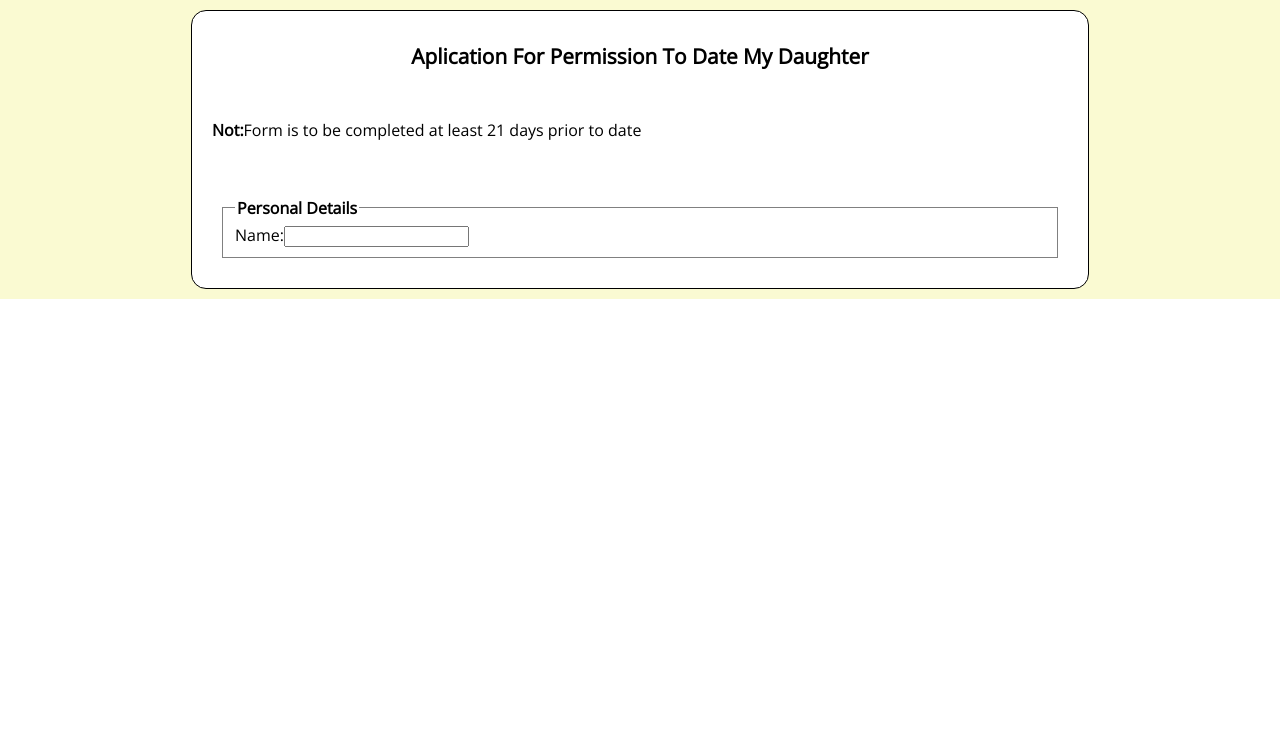
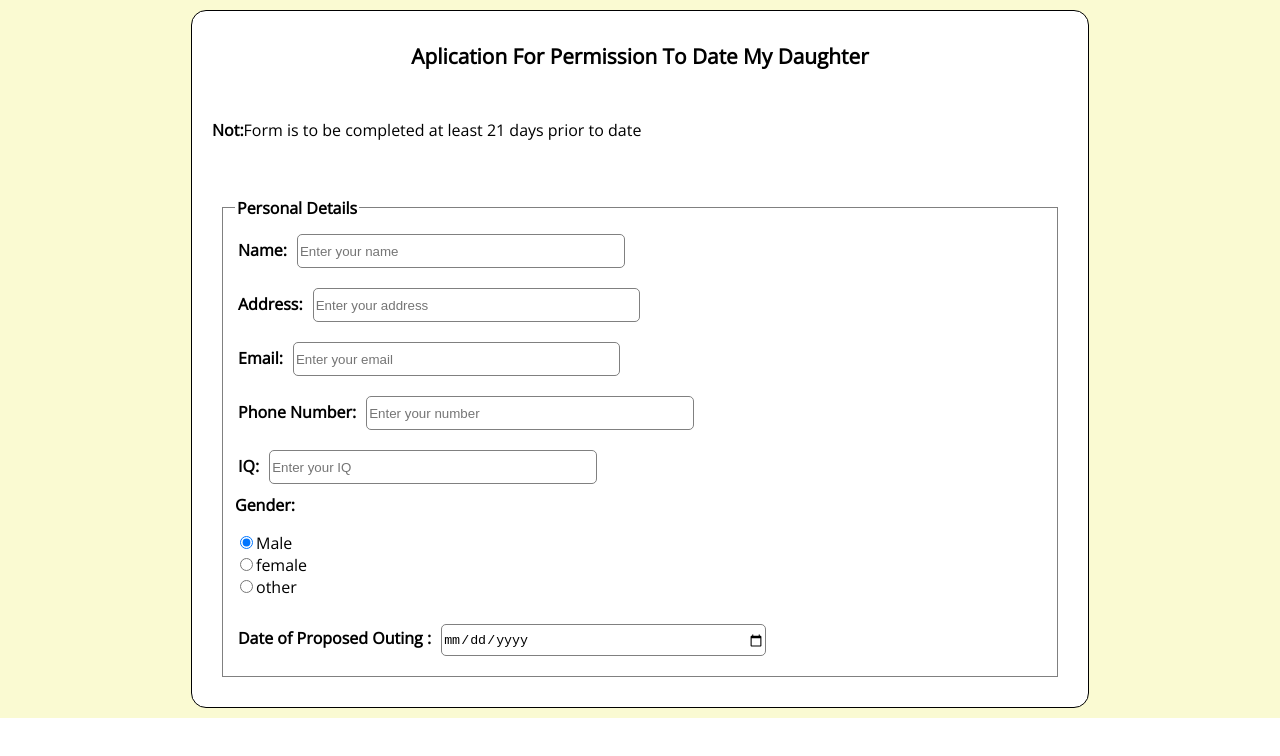
Before and after one commit to amirSh10/css-project-sample, a React app: page / in a window 1280 px wide. Built offline with nearby package versions, Linux system fonts and the light colour scheme.

Commit message:
complete the first part of form

```diff
--- a/src/component/Form.js
+++ b/src/component/Form.js
@@ -2,27 +2,99 @@ import "./style/style.css";
 function Form_date() {
   return (
     <>
-      <main className="flex_of_main_tag" >
+      <main className="flex_of_main_tag">
         <body className="flex_of_body_tag">
           <section className="flex_of_section_tag">
-            <div className="aa">
-            <p className="styel_of_header_article">
-              aplication for permission to date my daughter
-            </p>
+            <div className="flex_of_header_date">
+              <p className="styel_of_header_article">
+                aplication for permission to date my daughter
+              </p>
             </div>
             <p className="style_of_text_article">
               <b>Not:</b>Form is to be completed at least 21 days prior to date
             </p>
 
-            <fieldset className="margin_of_filedset">
-            <legend style={{fontWeight:"900"}}>Personal Details</legend>
             <div>
               <form>
-                <label>Name:</label>
-                <input type={Text}></input>
+                <fieldset className="margin_of_filedset">
+                  <legend style={{ fontWeight: "900" }}>
+                    Personal Details
+                  </legend>
+                  <div className="flex_of_form_cloume">
+                    <div className="style_of_each_label_and_input_form">
+                      <label className="style_of_label_form">Name:</label>
+                      <input
+                        type="Text"
+                        className="style_of_input_form"
+                        placeholder="Enter your name"
+                      ></input>
+                    </div>
+                    <div className="style_of_each_label_and_input_form">
+                      <label className="style_of_label_form">Address:</label>
+                      <input
+                        type="Text"
+                        className="style_of_input_form"
+                        placeholder="Enter your address"
+                      ></input>
+                    </div>
+                    <div className="style_of_each_label_and_input_form">
+                      <label className="style_of_label_form">Email:</label>
+                      <input
+                        type="Email"
+                        className="style_of_input_form"
+                        placeholder="Enter your email"
+                      ></input>
+                    </div>
+                    <div className="style_of_each_label_and_input_form">
+                      <label className="style_of_label_form">
+                        Phone Number:
+                      </label>
+                      <input
+                        type="Number"
+                        className="style_of_input_form"
+                        placeholder="Enter your number"
+                      ></input>
+                    </div>
+                    <div className="style_of_each_label_and_input_form">
+                      <label className="style_of_label_form">IQ:</label>
+                      <input
+                        type={"number"}
+                        className="style_of_input_form"
+                        placeholder="Enter your IQ"
+                      ></input>
+                    </div>
+                    <div>
+                      <label className="style_of_label_form">Gender:</label>
+                      <p>
+                        <input
+                          type={"radio"}
+                          name="gender"
+                          value={"male"}
+                          checked
+                        />
+                        Male
+                        <br></br>
+                        <input type={"radio"} name="gender" value={"female"} />
+                        female
+                        <br></br>
+                        <input type={"radio"} name="gender" value={"other"} />
+                        other
+                      </p>
+                    </div>
+                    <div className="style_of_each_label_and_input_form">
+                      <label className="style_of_label_form">
+                        Date of Proposed Outing :
+                      </label>
+                      <input
+                        type="date"
+                        className="style_of_input_form"
+                        placeholder="Enter your number"
+                      ></input>
+                    </div>
+                  </div>
+                </fieldset>
               </form>
             </div>
-            </fieldset>
           </section>
         </body>
       </main>
--- a/src/component/style/style.css
+++ b/src/component/style/style.css
@@ -30,7 +30,7 @@ body{
 
 }
 
-.aa{
+.flex_of_header_date{
     display: flex;
     justify-content: center;
 }
@@ -49,3 +49,31 @@ body{
     margin: 30px;
     border: 1px solid gray;
 }
+
+.flex_of_form_cloume{
+    display: flex;
+    flex-direction: column;
+}
+
+.style_of_label_form{
+    font-weight: 600;
+    padding-right: 10px;
+}
+
+.style_of_each_label_and_input_form{
+    padding: 10px 3px;
+
+}
+
+.style_of_input_form{
+    width: 40%;
+    height: 30px;
+    border: 0.1px solid gray;
+    border-radius: 5px;
+}
+
+.ac{
+    display: inline-block;
+  width: 80px;
+  text-align: right ;
+}
```
